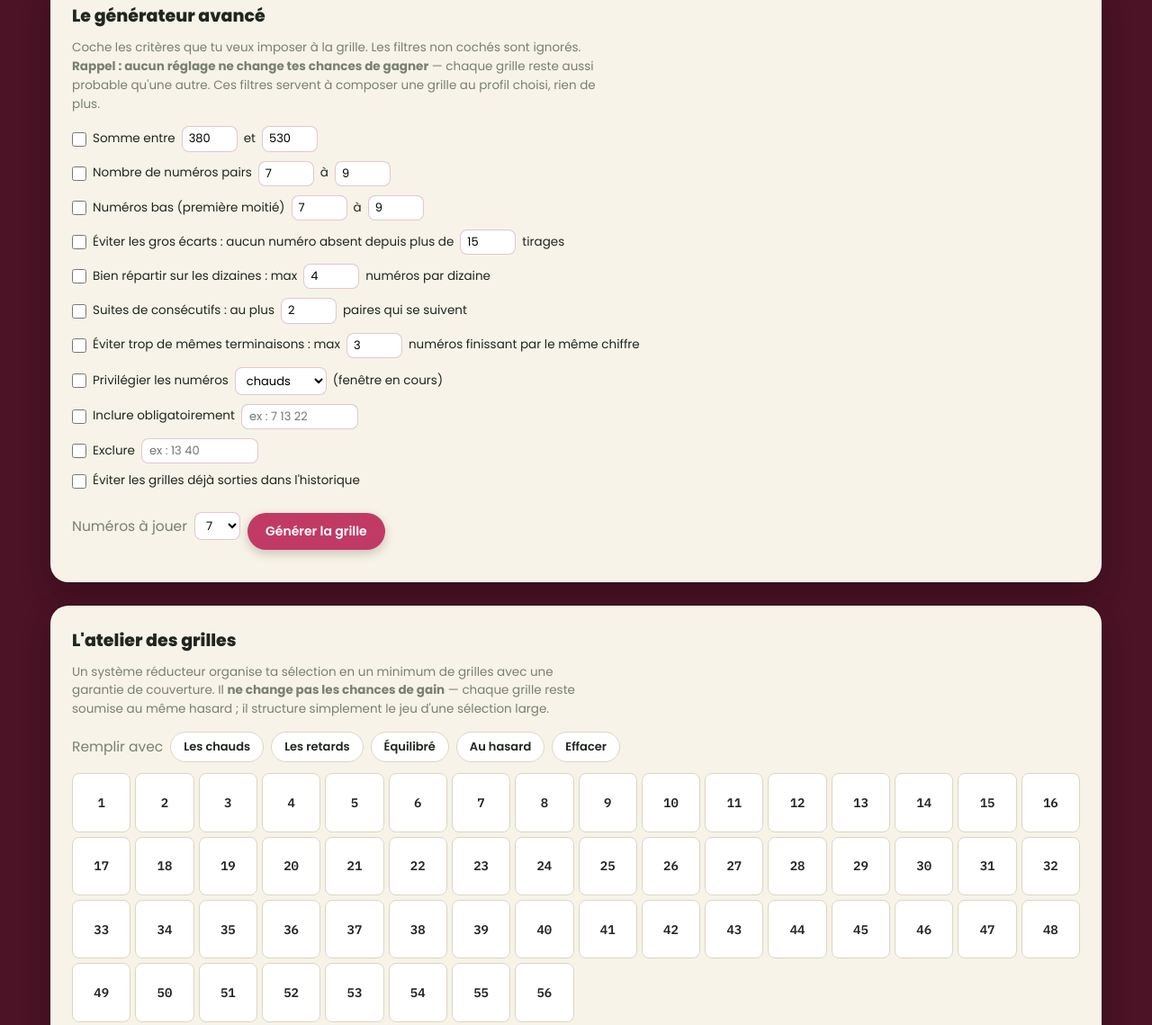
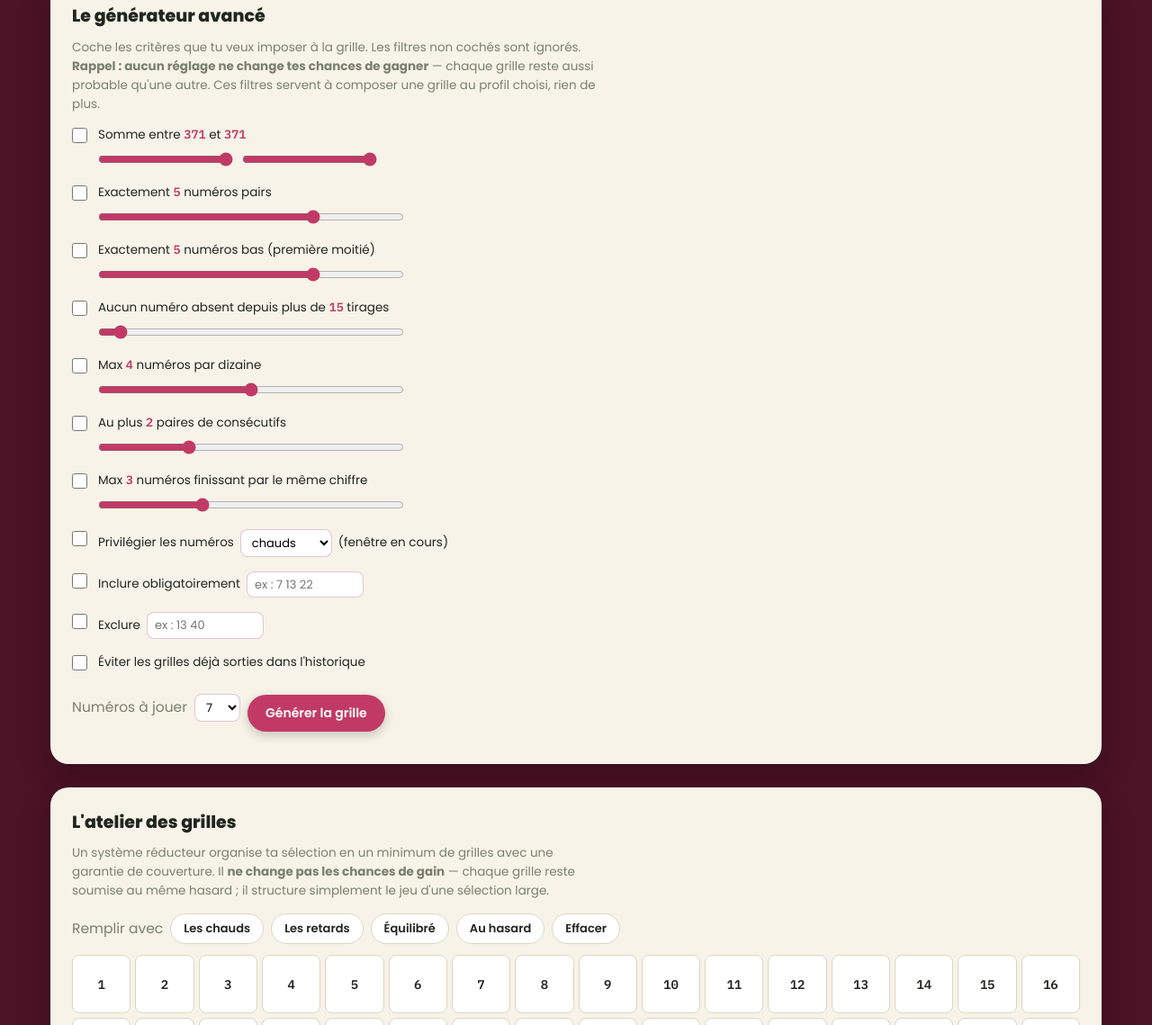
Before and after one commit to kaspro183/statirage, a website: page site/index.html in a window 1280 px wide. Shown: the part 7304-8443 px from the top of the page at 90% size. Drawn offline with nearby package versions, Linux system fonts and the light colour scheme.

Commit message:
Add files via upload

```diff
--- a/site/index.html
+++ b/site/index.html
@@ -311,10 +311,18 @@
   .metric-box .m-label { font-size: 11px; color: var(--muted); }
   .metric-box .m-val { font: 600 15px 'IBM Plex Mono', monospace; }
   .profile-note { font-size: 12.5px; color: var(--muted); margin-top: 12px; line-height: 1.55; max-width: 75ch; }
-  .genadv-grid { display: grid; gap: 10px; margin-top: 14px; }
-  .genadv-row { display: flex; align-items: center; gap: 7px; flex-wrap: wrap; font-size: 13.5px; color: var(--encre); line-height: 1.4; }
-  .genadv-row input[type="checkbox"] { accent-color: var(--accent); width: 16px; height: 16px; flex: none; }
-  .genadv-num { width: 62px; padding: 4px 7px; border: 1.5px solid rgba(140,34,70,.25); border-radius: 8px; font: inherit; font-size: 13px; }
+  .genadv-grid { display: grid; gap: 16px; margin-top: 14px; }
+  .genadv-row { display: grid; grid-template-columns: 20px 1fr; align-items: start; gap: 9px; font-size: 13.5px; color: var(--encre); line-height: 1.5; }
+  .genadv-row > input[type="checkbox"] { accent-color: var(--accent); width: 17px; height: 17px; margin-top: 2px; }
+  .genadv-text { display: flex; align-items: center; gap: 7px; flex-wrap: wrap; }
+  .genadv-slider { display: grid; grid-template-columns: 20px 1fr; gap: 9px; align-items: start; }
+  .genadv-slider > input[type="checkbox"] { accent-color: var(--accent); width: 17px; height: 17px; margin-top: 2px; }
+  .genadv-sliderbody { display: flex; flex-direction: column; gap: 6px; }
+  .genadv-sliderlabel { font-size: 13.5px; color: var(--encre); line-height: 1.4; }
+  .genadv-sliderlabel b { color: var(--accent); font-family: 'IBM Plex Mono', monospace; }
+  .genadv-range { width: 100%; max-width: 340px; accent-color: var(--accent); height: 22px; cursor: pointer; }
+  .genadv-rangepair { display: flex; align-items: center; gap: 10px; flex-wrap: wrap; }
+  .genadv-rangepair .genadv-range { max-width: 150px; }
   .genadv-txt { width: 130px; padding: 4px 8px; border: 1.5px solid rgba(140,34,70,.25); border-radius: 8px; font: inherit; font-size: 13px; }
   .genadv-sel { padding: 4px 8px; border: 1.5px solid rgba(140,34,70,.25); border-radius: 8px; font: inherit; font-size: 13px; background: #fff; }
   .genadv-result { margin-top: 16px; }
@@ -756,41 +764,69 @@
       <p class="atelier-note">Coche les critères que tu veux imposer à la grille. Les filtres non cochés sont ignorés. <b>Rappel : aucun réglage ne change tes chances de gagner</b> — chaque grille reste aussi probable qu'une autre. Ces filtres servent à composer une grille au profil choisi, rien de plus.</p>
 
       <div class="genadv-grid">
-        <label class="genadv-row"><input type="checkbox" id="fSum"> Somme entre
-          <input type="number" id="fSumMin" class="genadv-num" value="380"> et
-          <input type="number" id="fSumMax" class="genadv-num" value="530"></label>
-
-        <label class="genadv-row"><input type="checkbox" id="fEven"> Nombre de numéros pairs
-          <input type="number" id="fEvenMin" class="genadv-num" value="7"> à
-          <input type="number" id="fEvenMax" class="genadv-num" value="9"></label>
-
-        <label class="genadv-row"><input type="checkbox" id="fLow"> Numéros bas (première moitié)
-          <input type="number" id="fLowMin" class="genadv-num" value="7"> à
-          <input type="number" id="fLowMax" class="genadv-num" value="9"></label>
-
-        <label class="genadv-row"><input type="checkbox" id="fGap"> Éviter les gros écarts : aucun numéro absent depuis plus de
-          <input type="number" id="fGapMax" class="genadv-num" value="15"> tirages</label>
-
-        <label class="genadv-row"><input type="checkbox" id="fDecade"> Bien répartir sur les dizaines : max
-          <input type="number" id="fDecadeMax" class="genadv-num" value="4"> numéros par dizaine</label>
-
-        <label class="genadv-row"><input type="checkbox" id="fConsec"> Suites de consécutifs : au plus
-          <input type="number" id="fConsecMax" class="genadv-num" value="2"> paires qui se suivent</label>
-
-        <label class="genadv-row"><input type="checkbox" id="fEnding"> Éviter trop de mêmes terminaisons : max
-          <input type="number" id="fEndingMax" class="genadv-num" value="3"> numéros finissant par le même chiffre</label>
-
-        <label class="genadv-row"><input type="checkbox" id="fFreq"> Privilégier les numéros
+        <div class="genadv-slider"><input type="checkbox" id="fSum">
+          <div class="genadv-sliderbody">
+            <div class="genadv-sliderlabel">Somme entre <b id="fSumMinV">380</b> et <b id="fSumMaxV">530</b></div>
+            <div class="genadv-rangepair">
+              <input type="range" id="fSumMin" class="genadv-range" min="0" max="1000" value="380">
+              <input type="range" id="fSumMax" class="genadv-range" min="0" max="1000" value="530">
+            </div>
+          </div>
+        </div>
+
+        <div class="genadv-slider"><input type="checkbox" id="fEven">
+          <div class="genadv-sliderbody">
+            <div class="genadv-sliderlabel">Exactement <b id="fEvenV">5</b> numéros pairs</div>
+            <input type="range" id="fEven2" class="genadv-range" min="0" max="10" value="5">
+          </div>
+        </div>
+
+        <div class="genadv-slider"><input type="checkbox" id="fLow">
+          <div class="genadv-sliderbody">
+            <div class="genadv-sliderlabel">Exactement <b id="fLowV">5</b> numéros bas (première moitié)</div>
+            <input type="range" id="fLow2" class="genadv-range" min="0" max="10" value="5">
+          </div>
+        </div>
+
+        <div class="genadv-slider"><input type="checkbox" id="fGap">
+          <div class="genadv-sliderbody">
+            <div class="genadv-sliderlabel">Aucun numéro absent depuis plus de <b id="fGapV">15</b> tirages</div>
+            <input type="range" id="fGapMax" class="genadv-range" min="1" max="40" value="15">
+          </div>
+        </div>
+
+        <div class="genadv-slider"><input type="checkbox" id="fDecade">
+          <div class="genadv-sliderbody">
+            <div class="genadv-sliderlabel">Max <b id="fDecadeV">4</b> numéros par dizaine</div>
+            <input type="range" id="fDecadeMax" class="genadv-range" min="1" max="10" value="4">
+          </div>
+        </div>
+
+        <div class="genadv-slider"><input type="checkbox" id="fConsec">
+          <div class="genadv-sliderbody">
+            <div class="genadv-sliderlabel">Au plus <b id="fConsecV">2</b> paires de consécutifs</div>
+            <input type="range" id="fConsecMax" class="genadv-range" min="0" max="10" value="2">
+          </div>
+        </div>
+
+        <div class="genadv-slider"><input type="checkbox" id="fEnding">
+          <div class="genadv-sliderbody">
+            <div class="genadv-sliderlabel">Max <b id="fEndingV">3</b> numéros finissant par le même chiffre</div>
+            <input type="range" id="fEndingMax" class="genadv-range" min="1" max="10" value="3">
+          </div>
+        </div>
+
+        <label class="genadv-row"><input type="checkbox" id="fFreq"><span class="genadv-text">Privilégier les numéros
           <select id="fFreqType" class="genadv-sel"><option value="hot">chauds</option><option value="cold">froids</option><option value="mid">équilibrés</option></select>
-          (fenêtre en cours)</label>
-
-        <label class="genadv-row"><input type="checkbox" id="fInclude"> Inclure obligatoirement
-          <input type="text" id="fIncludeVal" class="genadv-txt" placeholder="ex : 7 13 22"></label>
-
-        <label class="genadv-row"><input type="checkbox" id="fExclude"> Exclure
-          <input type="text" id="fExcludeVal" class="genadv-txt" placeholder="ex : 13 40"></label>
-
-        <label class="genadv-row"><input type="checkbox" id="fUnseen"> Éviter les grilles déjà sorties dans l'historique</label>
+          (fenêtre en cours)</span></label>
+
+        <label class="genadv-row"><input type="checkbox" id="fInclude"><span class="genadv-text">Inclure obligatoirement
+          <input type="text" id="fIncludeVal" class="genadv-txt" placeholder="ex : 7 13 22"></span></label>
+
+        <label class="genadv-row"><input type="checkbox" id="fExclude"><span class="genadv-text">Exclure
+          <input type="text" id="fExcludeVal" class="genadv-txt" placeholder="ex : 13 40"></span></label>
+
+        <label class="genadv-row"><input type="checkbox" id="fUnseen"><span class="genadv-text">Éviter les grilles déjà sorties dans l'historique</span></label>
       </div>
 
       <div class="atelier-tools" style="margin-top:14px">
@@ -1849,8 +1885,8 @@ function readAdvFilters(gameKey) {
   };
   return {
     sum: on("fSum") ? [num("fSumMin"), num("fSumMax")] : null,
-    even: on("fEven") ? [num("fEvenMin"), num("fEvenMax")] : null,
-    low: on("fLow") ? [num("fLowMin"), num("fLowMax")] : null,
+    even: on("fEven") ? num("fEven2") : null,
+    low: on("fLow") ? num("fLow2") : null,
     gapMax: on("fGap") ? num("fGapMax") : null,
     decadeMax: on("fDecade") ? num("fDecadeMax") : null,
     consecMax: on("fConsec") ? num("fConsecMax") : null,
@@ -1864,8 +1900,8 @@ function readAdvFilters(gameKey) {
 
 function gridPasses(nums, f, gameKey, stats, seenSet, half) {
   if (f.sum) { const s = nums.reduce((a, b) => a + b, 0); if (s < f.sum[0] || s > f.sum[1]) return false; }
-  if (f.even) { const e = nums.filter(n => n % 2 === 0).length; if (e < f.even[0] || e > f.even[1]) return false; }
-  if (f.low) { const l = nums.filter(n => n <= half).length; if (l < f.low[0] || l > f.low[1]) return false; }
+  if (f.even != null) { const e = nums.filter(n => n % 2 === 0).length; if (e !== f.even) return false; }
+  if (f.low != null) { const l = nums.filter(n => n <= half).length; if (l !== f.low) return false; }
   if (f.gapMax != null && stats) { if (nums.some(n => (stats[n - 1].currentGap || 0) > f.gapMax)) return false; }
   if (f.decadeMax != null) {
     const dec = {}; nums.forEach(n => { const d = Math.floor((n - 1) / 10); dec[d] = (dec[d] || 0) + 1; });
@@ -2858,7 +2894,59 @@ function fillGenCount() {
     : [g.drawSize];
   const prev = sel.value;
   sel.innerHTML = opts.map(o => `<option${String(o) === prev ? " selected" : (o === (currentGame === "keno" ? 7 : g.drawSize) ? " selected" : "")}>${o}</option>`).join("");
-}
+  syncGenBounds();
+}
+
+// Adapte les bornes des curseurs (pairs, bas, dizaines…) au nombre de numéros joués,
+// et met à jour toutes les valeurs affichées.
+function syncGenBounds() {
+  const g = GAMES[currentGame];
+  const count = parseInt($("#genCount") && $("#genCount").value) || g.drawSize;
+  // pairs et bas : de 0 à count
+  [["fEven2", "fEvenV"], ["fLow2", "fLowV"]].forEach(([r, v]) => {
+    const el = $("#" + r); if (!el) return;
+    el.max = count;
+    if (+el.value > count) el.value = count;
+    if ($("#" + v)) $("#" + v).textContent = el.value;
+  });
+  // dizaines / consécutifs / terminaisons : plafonnés par count aussi
+  [["fDecadeMax", "fDecadeV"], ["fConsecMax", "fConsecV"], ["fEndingMax", "fEndingV"]].forEach(([r, v]) => {
+    const el = $("#" + r); if (!el) return;
+    el.max = count;
+    if (+el.value > count) el.value = count;
+    if ($("#" + v)) $("#" + v).textContent = el.value;
+  });
+  // somme : bornes théoriques min/max pour la taille de grille
+  const sMin = count * (count + 1) / 2;                       // 1+2+...+count
+  const sMax = count * (2 * g.max - count + 1) / 2;           // les count plus grands
+  ["fSumMin", "fSumMax"].forEach(r => { const el = $("#" + r); if (el) { el.min = sMin; el.max = sMax; } });
+  if ($("#fGapMax")) $("#fGapMax").max = Math.max(20, store[currentGame].length || 40);
+  updateGenLabels();
+}
+
+// Rafraîchit toutes les valeurs affichées à côté des curseurs.
+function updateGenLabels() {
+  const map = { fSumMin: "fSumMinV", fSumMax: "fSumMaxV", fEven2: "fEvenV", fLow2: "fLowV",
+    fGapMax: "fGapV", fDecadeMax: "fDecadeV", fConsecMax: "fConsecV", fEndingMax: "fEndingV" };
+  for (const [r, v] of Object.entries(map)) {
+    if ($("#" + r) && $("#" + v)) $("#" + v).textContent = $("#" + r).value;
+  }
+  // garantir min <= max sur la somme
+  const mn = $("#fSumMin"), mx = $("#fSumMax");
+  if (mn && mx && +mn.value > +mx.value) {
+    // on pousse l'autre poignée pour rester cohérent
+    if (document.activeElement === mn) mx.value = mn.value; else mn.value = mx.value;
+    if ($("#fSumMinV")) $("#fSumMinV").textContent = mn.value;
+    if ($("#fSumMaxV")) $("#fSumMaxV").textContent = mx.value;
+  }
+}
+
+// Câblage temps réel des curseurs.
+["fSumMin", "fSumMax", "fEven2", "fLow2", "fGapMax", "fDecadeMax", "fConsecMax", "fEndingMax"].forEach(id => {
+  const el = $("#" + id);
+  if (el) el.addEventListener("input", updateGenLabels);
+});
+$("#genCount") && $("#genCount").addEventListener("change", syncGenBounds);
 
 function renderGenAdv() {
   const count = parseInt($("#genCount") && $("#genCount").value) || GAMES[currentGame].drawSize;
```
